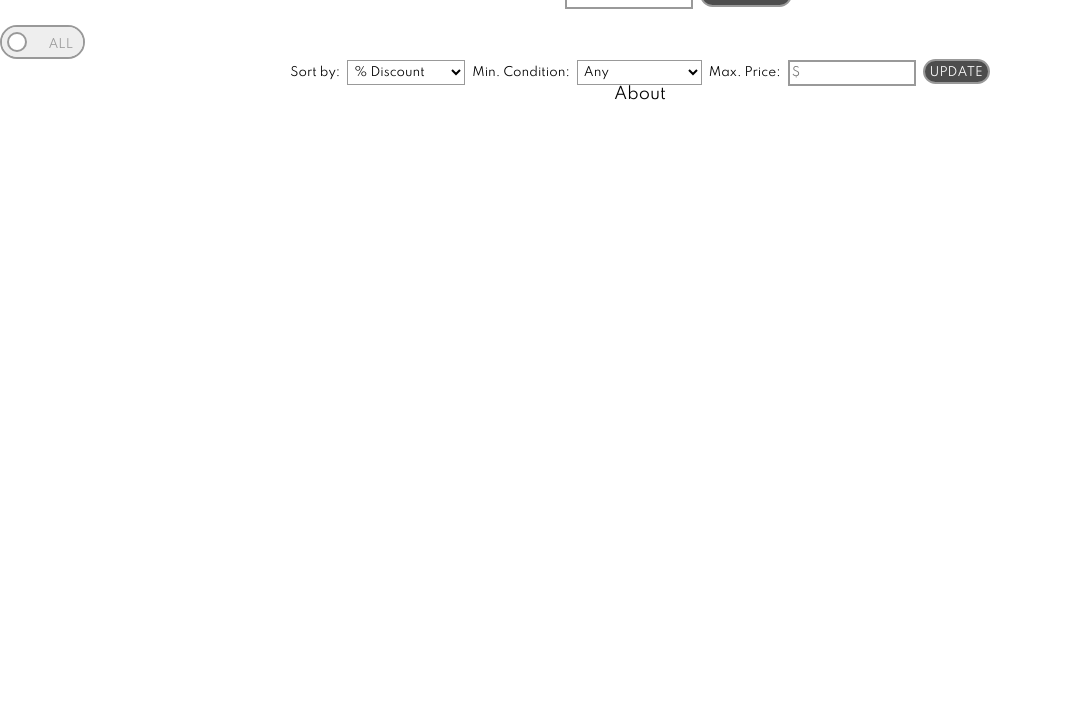
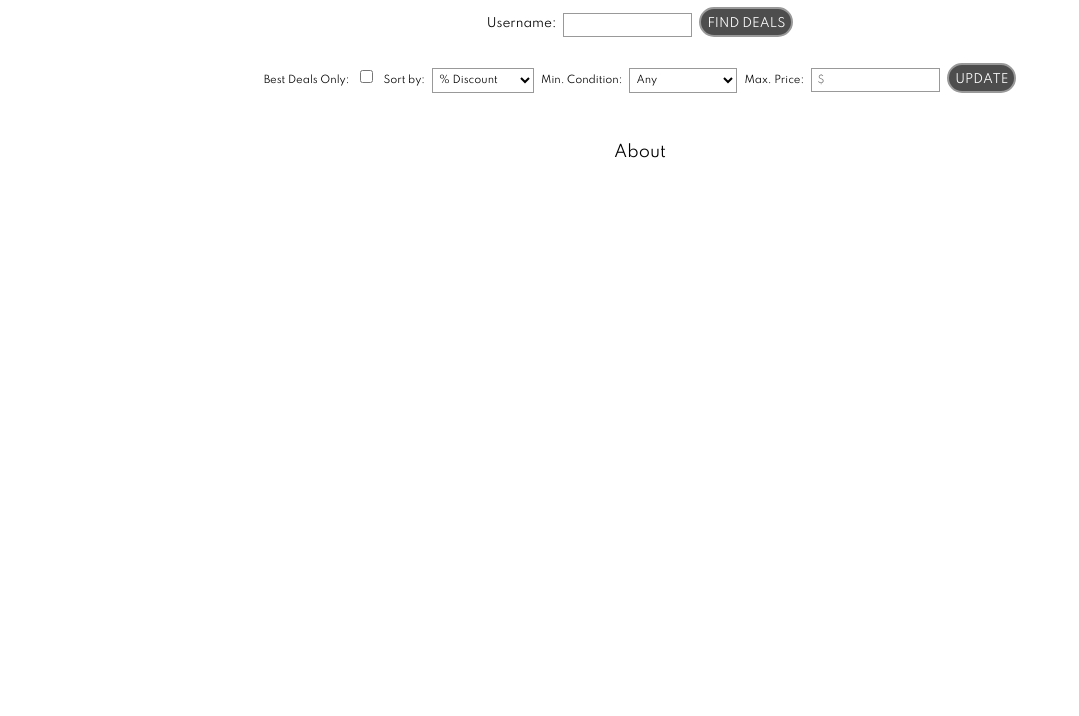
Before and after one commit to Our-Vinyl-Project/Vinyl-Project-FE, a React app: page / in a window 1280 px wide. Shown: the part 84-800 px from the top of the page, without its empty margins (0-1079 px from the left). Built offline with nearby package versions, Linux system fonts and the light colour scheme.

Commit message:
more homepage styling

```diff
--- a/src/components/App.css
+++ b/src/components/App.css
@@ -22,12 +22,15 @@ h3 {
 
 p {
   font-size: 12px;
+  max-width: 200px;
 }
 
 ul {
   list-style: none;
   display: flex;
   flex-wrap: wrap;
+  justify-content: center;
+  margin: 2% 10%;
 }
 
 li {
@@ -42,3 +45,7 @@ a {
   text-decoration: none;
   color: black;
 }
+
+footer {
+  margin-top: 2%
+}
--- a/src/components/homepage/Controls.css
+++ b/src/components/homepage/Controls.css
@@ -3,32 +3,27 @@ label.username {
   font-size: 12px;
 }
 
-label.sortby {
-  margin: auto 7px;
-  font-size: 12px;
+.usernamesearch {
+  margin: 2% auto;
 }
 
-label.mincondition {
+label.bestdeals, label.sortby, label.mincondition, label.maxprice {
   margin: auto 7px;
-  font-size: 12px;
+  font-size: 10px;
 }
 
-label.maxprice {
-  margin: auto 7px;
-  font-size: 12px;
-}
-
-input[type=number], input[type=text] {
+input[type=text] {
+  padding-left: 5px;
   font-family: 'Spartan';
-  font-size: 12px;
+  font-size: 10px;
   width: 120px;
-  border: 2px solid #999999;
+  border: 1px solid #999999;
   height: 20px;
 }
 
 select {
   font-family: 'Spartan';
-  font-size: 12px;
+  font-size: 10px;
   background-color: white;
   border: 1px solid #999999;
   height: 25px;
@@ -38,13 +33,13 @@ select {
 button {
   font-family: 'Spartan';
   margin: auto 7px;
-  padding: 5px;
+  padding-top: 5px;
   font-size: 12px;
   background-color:  #4D4D4D;
   color: white;
   border: 2px solid #999999;
   border-radius: 20px;
-  height: 25px;
+  height: 30px;
 
   &:hover {
     background-color: #EEEEEE;
@@ -53,61 +48,3 @@ button {
 
   }
 }
-
-.onoffswitch {
-  position: relative; width: 85px;
-  -webkit-user-select:none; -moz-user-select:none; -ms-user-select: none;
-}
-
-.onoffswitchcheckbox {
-  display: none;
-}
-
-.onoffswitchlabel {
-  display: block; overflow: hidden; cursor: pointer;
-  border: 2px solid #999999; border-radius: 20px;
-}
-
-.onoffswitchinner {
-  display: block; width: 200%; margin-left: -100%;
-  transition: margin 0.3s ease-in 0s;
-}
-
-.onoffswitchinner:before, .onoffswitchinner:after {
-  display: block; float: left; width: 50%; height: 30px; padding: 0; line-height: 35px;
-  font-size: 12px; color: white; font-family: 'Spartan';
-  box-sizing: border-box;
-}
-
-.onoffswitchinner:before {
-  content: "BEST";
-  font-family: 'Spartan';
-  padding-left: 10px;
-  background-color: #4D4D4D; color: #FFFFFF;
-  text-align: left;
-}
-
-.onoffswitchinner:after {
-  content: "ALL";
-  font-family: 'Spartan';
-  padding-right: 10px;
-  background-color: #EEEEEE; color: #999999;
-  text-align: right;
-}
-
-.onoffswitchswitch {
-  display: block; width: 16px; margin: 7px;
-  background: #FFFFFF;
-  position: absolute; top: 0; bottom: 0;
-  right: 51px;
-  border: 2px solid #999999; border-radius: 20px;
-  transition: all 0.3s ease-in 0s;
-}
-
-.onoffswitchcheckbox:checked + .onoffswitchlabel .onoffswitchinner {
-  margin-left: 0;
-}
-
-.onoffswitchcheckbox:checked + .onoffswitchlabel .onoffswitchswitch {
-  right: 0px;
-}
--- a/src/components/homepage/Controls.js
+++ b/src/components/homepage/Controls.js
@@ -1,6 +1,5 @@
 import React, { useState } from 'react';
 import { useDispatch } from 'react-redux';
-import { getWants } from '../../data/actions/wantActions';
 import setControls from '../../data/actions/controlActions';
 import styles from './Controls.css';
 
@@ -8,12 +7,7 @@ const Controls = () => {
   const [sortType, setSortType] = useState('');
   const [condition, setCondition] = useState('');
   const [maxPrice, setMaxPrice] = useState('');
-  const [user, setUser] = useState('');
   const dispatch = useDispatch();
-
-  const handleClick = () => {
-    dispatch(getWants(user));
-  };
 
   const handleSubmit = (event) => {
     event.preventDefault();
@@ -22,20 +16,10 @@ const Controls = () => {
 
   return (
     <>
-      <label className={styles.username}>Username:</label>
-      <input value={user} onChange={({ target }) => setUser(target.value)} type="text"></input>
-      <button onClick={handleClick}>FIND DEALS</button>
-      <br/><br/>
-
+      <div className={styles.controls}>
         <form onSubmit={handleSubmit}>
 
-        <div className={styles.onoffswitch}>
-          <input type="checkbox" name="onoffswitch" className={styles.onoffswitchcheckbox} id="myonoffswitch"/>
-          <label className={styles.onoffswitchlabel} htmlFor="myonoffswitch">
-            <span className={styles.onoffswitchinner}></span>
-            <span className={styles.onoffswitchswitch}></span>
-          </label>
-        </div>
+          <label className={styles.bestdeals}>Best Deals Only:</label><input type="checkbox"/>
 
           <label className={styles.sortby}>Sort by:</label>
           <select onChange={({ target }) => setSortType(target.value)} >
@@ -58,9 +42,10 @@ const Controls = () => {
           </select>
 
           <label className={styles.maxprice}>Max. Price:</label>
-        <input type="number" placeholder="$" onChange={({ target }) => setMaxPrice(target.value)}/>
+          <input type="text" placeholder="$" onChange={({ target }) => setMaxPrice(target.value)}/>
           <button>UPDATE</button>
         </form>
+      </div>
     </>
 
   );
--- a/src/components/homepage/Homepage.css
+++ /dev/null
@@ -1,5 +0,0 @@
-@import url('https://fonts.googleapis.com/css?family=Spartan&display=swap');
-
-h1 {
-  font-family: 'Spartan', ;
-}
--- a/src/components/homepage/Homepage.js
+++ b/src/components/homepage/Homepage.js
@@ -2,9 +2,9 @@ import React from 'react';
 import { useSelector } from 'react-redux';
 import { selectSaleItems } from '../../data/selectors/saleItemSelector';
 import { controlsSelector } from '../../data/selectors/controlsSelector';
+import Search from './Search';
 import Controls from './Controls';
 import SalesList from '../sale/SalesList';
-import styles from './Homepage.css';
 function Homepage() {
   const { sortType, condition, maxPrice } = useSelector(controlsSelector);
 
@@ -13,13 +13,14 @@ function Homepage() {
   if(!wants){
     return (
       <div>
-        <Controls />
+        <Search />
       </div>
     );
   }
 
   return (
     <div>
+      <Search />
       <Controls />
       <SalesList wants={wants} />
     </div>
--- /dev/null
+++ b/src/components/homepage/Search.js
@@ -0,0 +1,26 @@
+import React, { useState } from 'react';
+import { useDispatch } from 'react-redux';
+import { getWants } from '../../data/actions/wantActions';
+import styles from './Controls.css';
+
+const Search = () => {
+  const [user, setUser] = useState('');
+  const dispatch = useDispatch();
+
+  const handleClick = () => {
+    dispatch(getWants(user));
+  };
+
+  return (
+    <>
+      <div className={styles.usernamesearch}>
+        <label className={styles.username}>Username:</label>
+        <input value={user} onChange={({ target }) => setUser(target.value)} type="text"></input>
+        <button onClick={handleClick}>FIND DEALS</button>
+      </div>
+    </>
+  );
+
+};
+
+export default Search;
```
Lines whose indentation alone changed are shown as unchanged.
